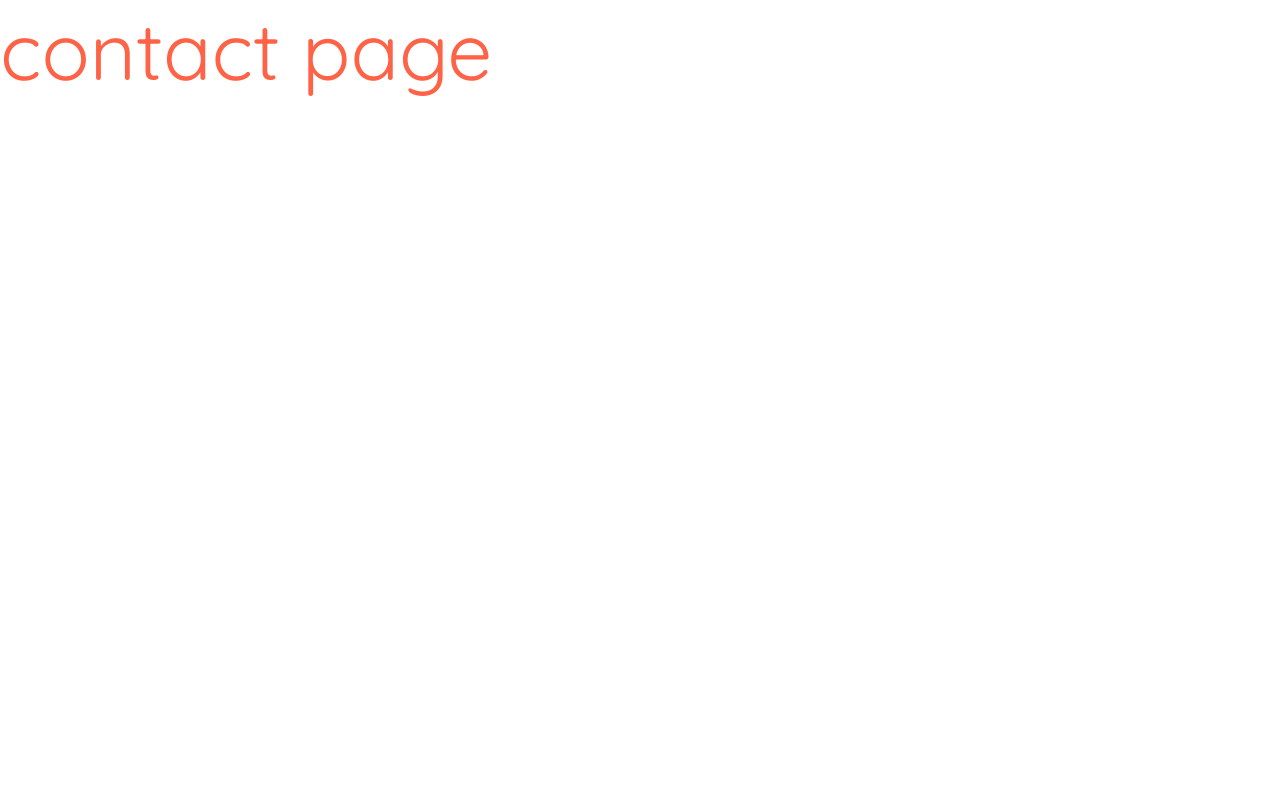
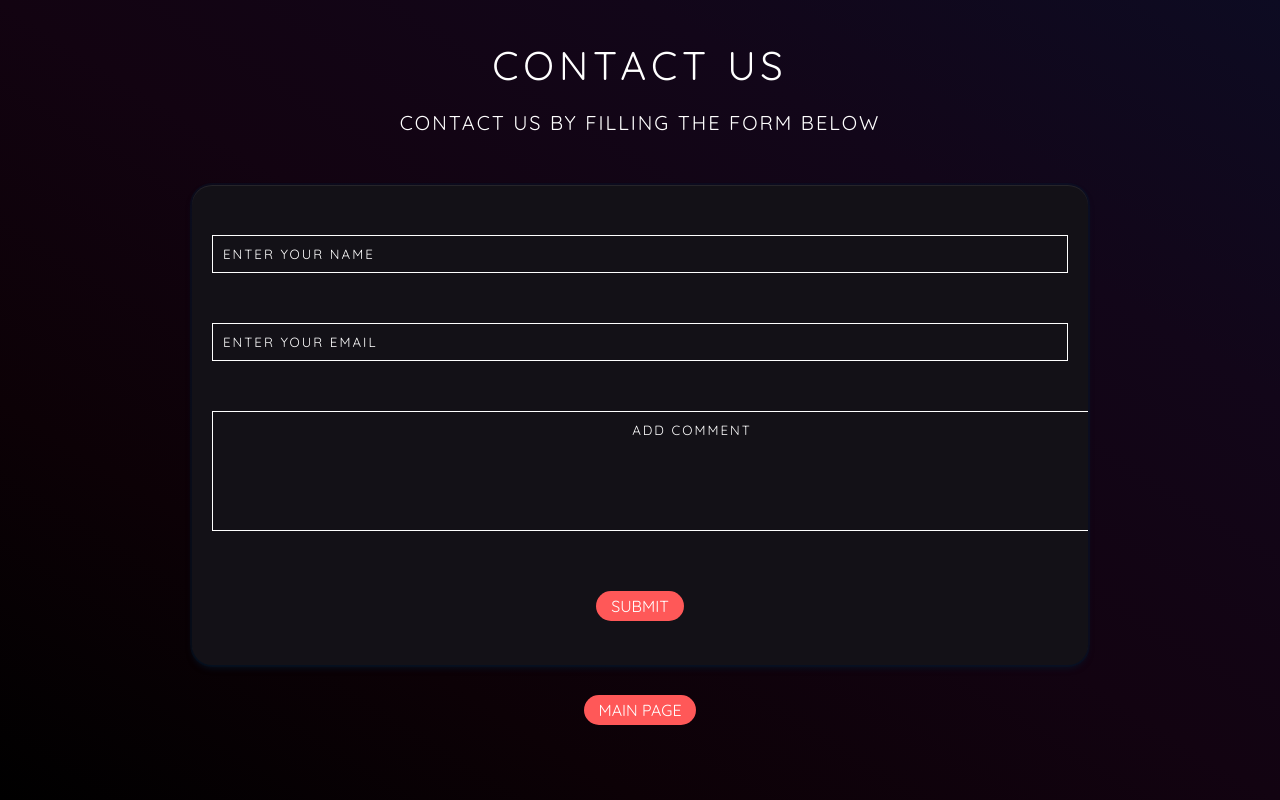
Before and after one commit to Zimmerman09/PROJECT-X, a Next.js app: page /contact in a window 1280 px wide. Built offline with nearby package versions, Linux system fonts and the light colour scheme; a web font is replaced by a local one.

Commit message:
add contact route

```diff
--- a/app/components/navigation/contact.js
+++ /dev/null
@@ -1,4 +0,0 @@
-import React from "react";
-export default function Contact() {
-  return <div>CONTACT US</div>;
-}
--- a/app/components/navigation/mainpage.js
+++ b/app/components/navigation/mainpage.js
@@ -98,9 +98,12 @@ const Mainpage = () => {
               delay: 1.5,
             }}
           >
+             <Link href="../../contact">
+
             <button className={styles.btn1}>
               <span className={styles.btn1txt}>CONTACT US</span>
             </button>
+             </Link>
           </motion.div>
           <motion.div
             animate={{
@@ -116,11 +119,9 @@ const Mainpage = () => {
               delay: 1.5,
             }}
           >
-            <Link href="../../contact">
               <button className={styles.btn1}>
                 <span className={styles.btn1txt}>ABOUT US</span>
               </button>
-            </Link>
           </motion.div>
         </div>
       </div>
--- a/app/contact/page.js
+++ b/app/contact/page.js
@@ -1,8 +1,84 @@
+"use client"
+
 import React from "react";
 import styles from "./page.module.css";
+import Link from "next/link";
+import { motion } from "framer-motion";
 
 const page = () => {
-  return <div className={styles.name}>contact page</div>;
+  return(
+    <>
+     <div className={styles.container}>
+      <motion.div className={styles.header}
+
+      animate={{
+        y:"0",
+        opacity:1
+      }}
+      initial={{
+        y:"-100px",
+        opacity:0
+      }}
+
+
+
+
+      >
+        <div className={styles.txt1}>
+          CONTACT US
+        </div>
+        <div className={styles.txt2}>
+          CONTACT US BY FILLING THE FORM BELOW
+        </div>
+      </motion.div>
+      <motion.div className={styles.form}
+
+      animate={{
+        x:"0",
+        opacity:1,
+      }}
+      initial={{
+        x:"-1000px",
+        opacity:0,
+      }}
+      transition={{
+        type:"spring",
+
+      }}
+
+
+      >
+        <form>
+          <input type="text" placeholder="ENTER YOUR NAME"></input>
+          <input type="email" placeholder="ENTER YOUR EMAIL"></input>
+          <textarea placeholder="ADD COMMENT"></textarea>
+        </form>
+        <div className={styles.btn1}>
+          <button>SUBMIT</button>
+        </div>
+      </motion.div>
+
+      <div className={styles.btn2}>
+      <Link href="../../">
+        <button>MAIN PAGE</button>
+        </Link>
+      </div>
+
+
+
+     </div>
+
+
+
+
+
+
+    </>
+  )
+
+
+
+
 };
 
 export default page;
--- a/app/contact/page.module.css
+++ b/app/contact/page.module.css
@@ -1,4 +1,124 @@
-.name {
-  color: tomato;
-  font-size: 5rem;
+.container{
+  margin: 0;
+  padding: 0;
+  width: 100%;
+  height: 100vh;
+   background: linear-gradient(
+    to right top,
+    #000000,
+    #0c0106,
+    #120311,
+    #120619,
+    #0d0b22
+  );;
 }
+.header{
+  display: flex;
+  padding-top: 40px;
+  gap: 20px;
+  flex-direction: column;
+}
+.header .txt1{
+  font-size: 40px;
+  text-align: center;
+  color: #ffffffff;
+  letter-spacing: 5px;
+
+}
+.header .txt2{
+  font-size: 20px;
+  color: #ffffffff;
+  letter-spacing: 2px;
+  text-align: center;
+}
+.form{
+  width: 70%;
+  margin: auto;
+  margin-top: 50px;
+  background-color:#131117;
+  box-shadow: rgba(6, 24, 44, 0.4) 0px 0px 0px 2px, rgba(6, 24, 44, 0.65) 0px 4px 6px -1px, rgba(255, 255, 255, 0.08) 0px 1px 0px inset;
+  border-radius: 20px;
+  height: 60vh;
+
+
+}
+.form form{
+
+ padding: 50px 20px;
+ display: flex;
+ justify-content: center;
+ gap: 50px;
+ flex-direction: column;
+}
+.form input{
+  background-color: #131117;
+  color: #ffff;
+  padding: 10px;
+
+  border: 1px solid white;
+  outline: none;
+  letter-spacing: 2px;
+
+}
+
+.form textarea{
+  background:#131117;
+  padding: 10px;
+  resize: none;
+  width: 120vb;
+  height: 120px;
+  border: none;
+  color: #ffff;
+  margin: auto;
+  text-align: center;
+  border: 1px solid white;
+  outline: none;
+  letter-spacing: 2px;
+}
+.form ::placeholder{
+  color: white;
+}
+.btn1{
+  display: flex;
+  justify-content: center;
+  padding: 10px 5px;
+
+}
+.btn1 button{
+  padding: 5px 15px;
+  background: #ff5858;
+  border: none;
+  outline: none;
+  cursor: pointer;
+  color: #ffff;
+  font-size: 16px;
+  border-radius: 20px;
+  transition: 0.5s;
+}
+.btn1 button:hover{
+  background-color: #ffff;
+  color: #000000;
+  box-shadow: rgba(0, 0, 0, 0.4) 0px 2px 4px, rgba(0, 0, 0, 0.3) 0px 7px 13px -3px, rgba(0, 0, 0, 0.2) 0px -3px 0px inset;
+}
+
+.btn2{
+  display: flex;
+  justify-content: center;
+  margin-top: 30px;
+}
+.btn2 button{
+  padding: 5px 15px;
+  background: #ff5858;
+  border: none;
+  outline: none;
+  cursor: pointer;
+  color: #ffff;
+  font-size: 16px;
+  border-radius: 20px;
+  transition: 0.5s;
+}
+.btn2 button:hover{
+  background-color: #ffff;
+  color: #000000;
+  box-shadow: rgba(0, 0, 0, 0.4) 0px 2px 4px, rgba(0, 0, 0, 0.3) 0px 7px 13px -3px, rgba(0, 0, 0, 0.2) 0px -3px 0px inset;
+}
--- a/app/page.js
+++ b/app/page.js
@@ -1,7 +1,6 @@
 import Image from "next/image";
 import Mainpage from "./components/navigation/mainpage";
 import Navbar from "./components/navbar";
-import Contact from "./components/navigation/contact";
 import styles from "./page.module.css";
 
 export default function Home() {
--- a/package.json
+++ b/package.json
@@ -10,7 +10,7 @@
   },
   "dependencies": {
     "@bradgarropy/next-link": "^1.1.0",
-    "framer-motion": "^11.0.5",
+    "framer-motion": "^11.0.6",
     "next": "14.1.0",
     "react": "^18",
     "react-dom": "^18",
```
Also changed, not shown: app/components/navigation/contact.module.css (deleted), 1 other file (tests, documents, lock files or other folders).
